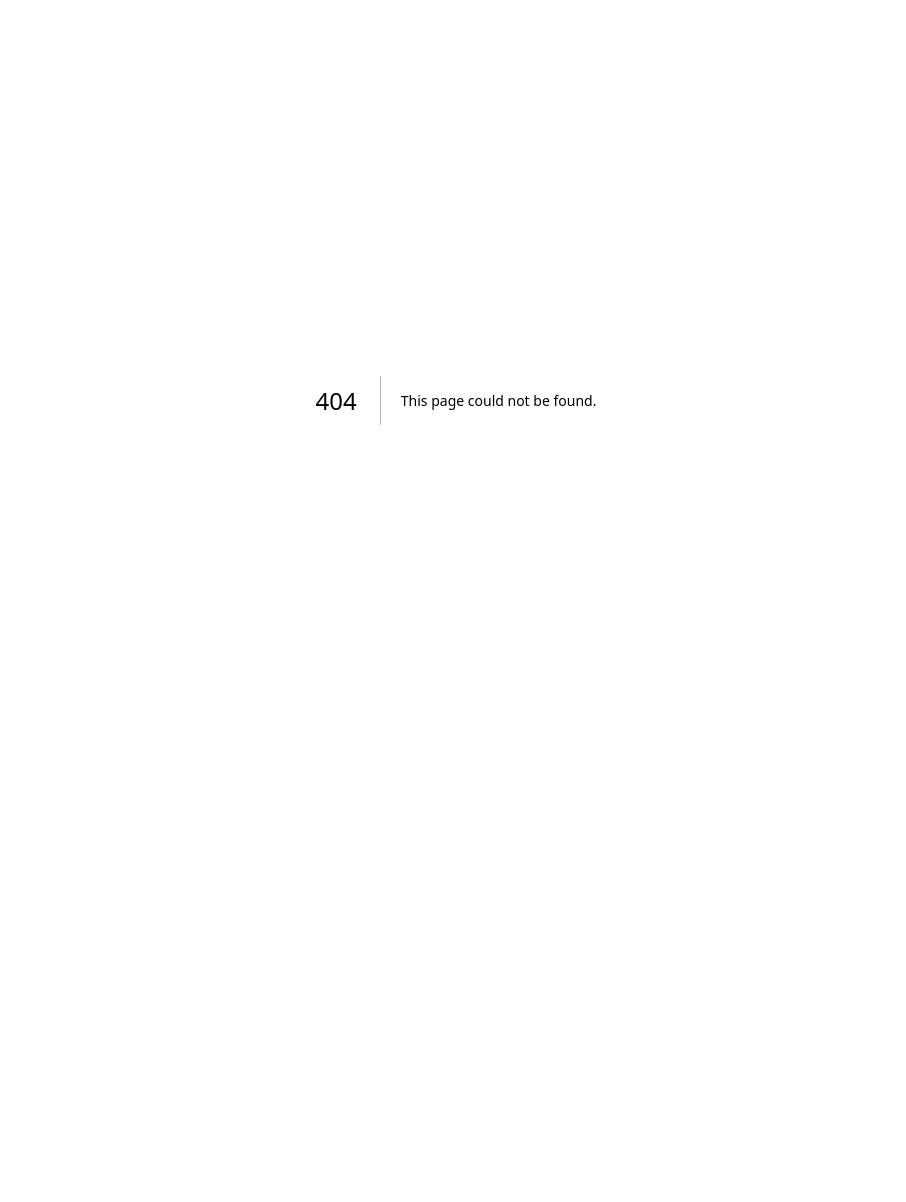
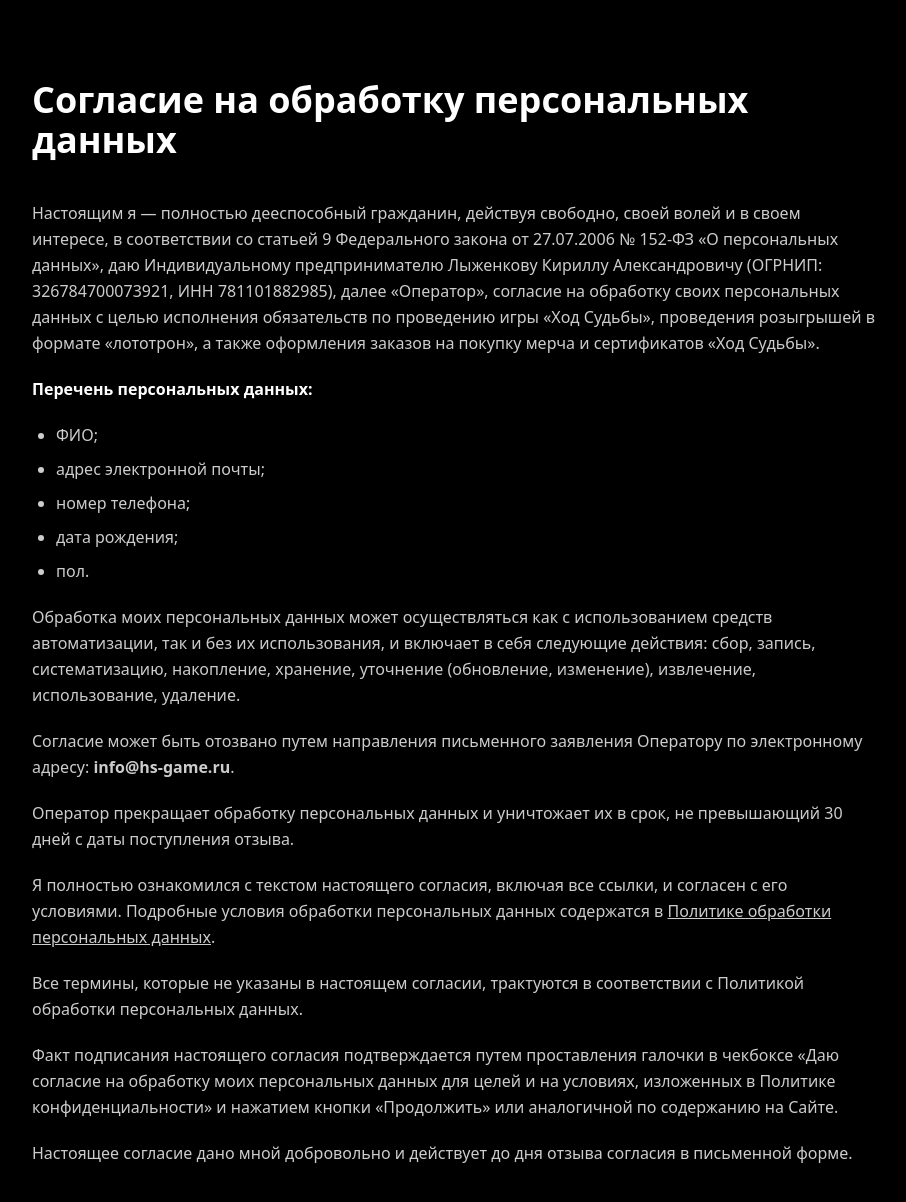
Before and after one commit to Lyzhenkoff/hs-game, a Next.js app: page /consent in a window 1280 px wide. Before the commit this address had no page. Shown: the top 1202 px of the page, without its empty margins (184-1090 px from the left). Before the commit the page ends 800 px from the top, so only its background shows below. Built offline with nearby package versions, Linux system fonts and the light colour scheme.

Commit message:
remove next-auth client usage

```diff
--- /dev/null
+++ b/app/consent/page.tsx
@@ -0,0 +1,80 @@
+export const metadata = {
+    title: "Согласие на обработку персональных данных — Ход Судьбы",
+    description: "Согласие на обработку персональных данных для проекта «Ход Судьбы».",
+};
+
+export default function ConsentPage() {
+    return (
+        <main className="bg-black text-white">
+            <div className="mx-auto max-w-4xl px-6 py-20">
+                <h1 className="text-3xl md:text-4xl font-semibold mb-10">
+                    Согласие на обработку персональных данных
+                </h1>
+
+                <div className="space-y-5 text-white/80 leading-relaxed text-sm md:text-base">
+                    <p>
+                        Настоящим я — полностью дееспособный гражданин, действуя свободно, своей волей и в своем
+                        интересе, в соответствии со статьей 9 Федерального закона от 27.07.2006 № 152-ФЗ
+                        «О персональных данных», даю Индивидуальному предпринимателю Лыженкову Кириллу
+                        Александровичу (ОГРНИП: 326784700073921, ИНН 781101882985), далее «Оператор», согласие на
+                        обработку своих персональных данных с целью исполнения обязательств по проведению игры
+                        «Ход Судьбы», проведения розыгрышей в формате «лототрон», а также оформления заказов на
+                        покупку мерча и сертификатов «Ход Судьбы».
+                    </p>
+
+                    <p className="font-semibold text-white">Перечень персональных данных:</p>
+                    <ul className="list-disc pl-6 space-y-2">
+                        <li>ФИО;</li>
+                        <li>адрес электронной почты;</li>
+                        <li>номер телефона;</li>
+                        <li>дата рождения;</li>
+                        <li>пол.</li>
+                    </ul>
+
+                    <p>
+                        Обработка моих персональных данных может осуществляться как с использованием средств
+                        автоматизации, так и без их использования, и включает в себя следующие действия: сбор,
+                        запись, систематизацию, накопление, хранение, уточнение (обновление, изменение),
+                        извлечение, использование, удаление.
+                    </p>
+
+                    <p>
+                        Согласие может быть отозвано путем направления письменного заявления Оператору по
+                        электронному адресу: <strong>info@hs-game.ru</strong>.
+                    </p>
+
+                    <p>
+                        Оператор прекращает обработку персональных данных и уничтожает их в срок, не превышающий
+                        30 дней с даты поступления отзыва.
+                    </p>
+
+                    <p>
+                        Я полностью ознакомился с текстом настоящего согласия, включая все ссылки, и согласен с
+                        его условиями. Подробные условия обработки персональных данных содержатся в{" "}
+                        <a className="underline hover:text-white" href="/privacy">
+                            Политике обработки персональных данных
+                        </a>
+                        .
+                    </p>
+
+                    <p>
+                        Все термины, которые не указаны в настоящем согласии, трактуются в соответствии с
+                        Политикой обработки персональных данных.
+                    </p>
+
+                    <p>
+                        Факт подписания настоящего согласия подтверждается путем проставления галочки в чекбоксе
+                        «Даю согласие на обработку моих персональных данных для целей и на условиях, изложенных в
+                        Политике конфиденциальности» и нажатием кнопки «Продолжить» или аналогичной по содержанию
+                        на Сайте.
+                    </p>
+
+                    <p>
+                        Настоящее согласие дано мной добровольно и действует до дня отзыва согласия в письменной
+                        форме.
+                    </p>
+                </div>
+            </div>
+        </main>
+    );
+}
--- a/app/page.tsx
+++ b/app/page.tsx
@@ -71,6 +71,11 @@
                                   Политика конфиденциальности
                               </a>
                           </div>
+                          <div>
+                            <a href="/consent" className="hover:text-white">
+                              Согласие на обработку Персональных данных
+                            </a>
+                          </div>
                       </div>
 
                   </div>
```
